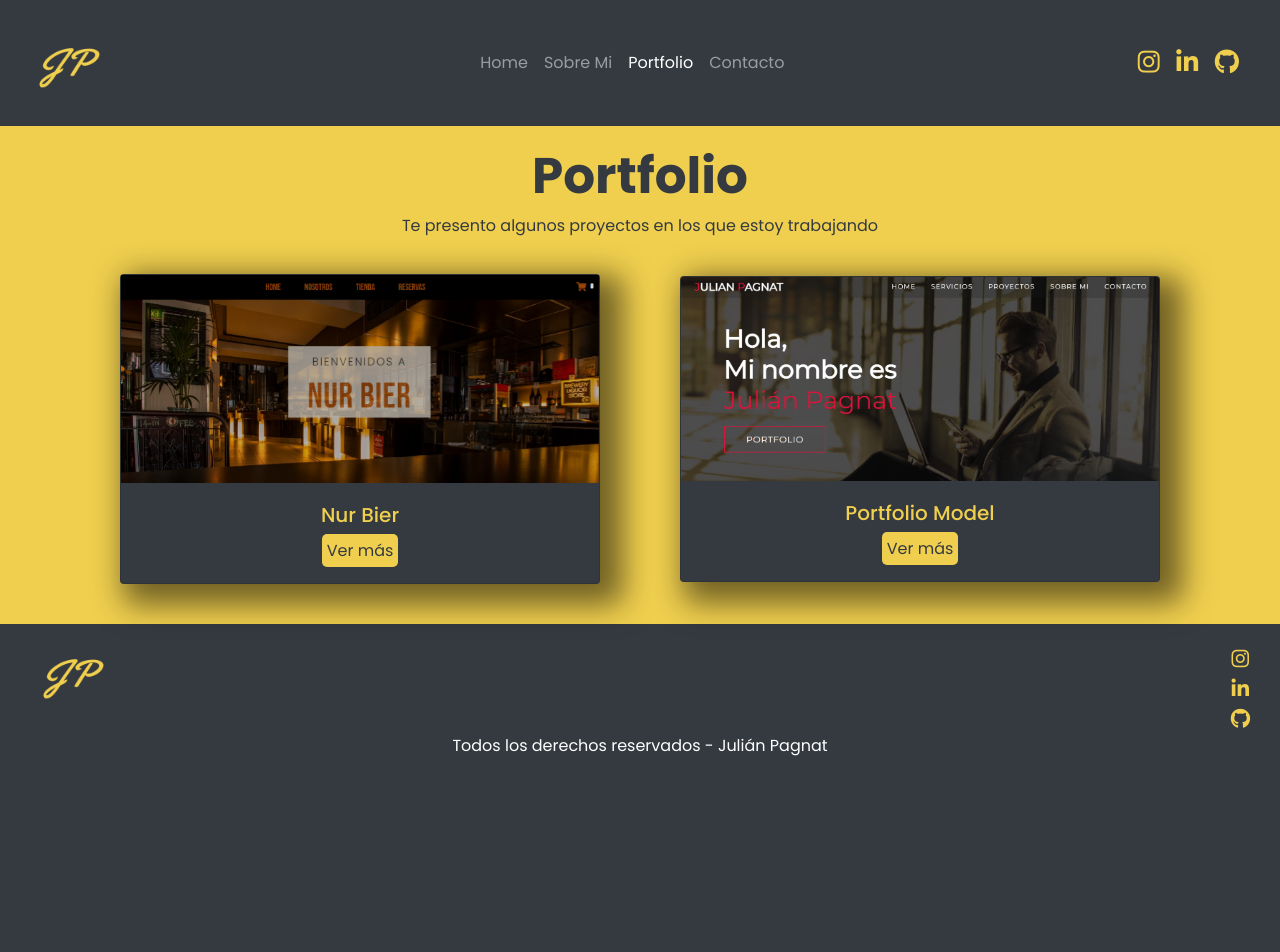
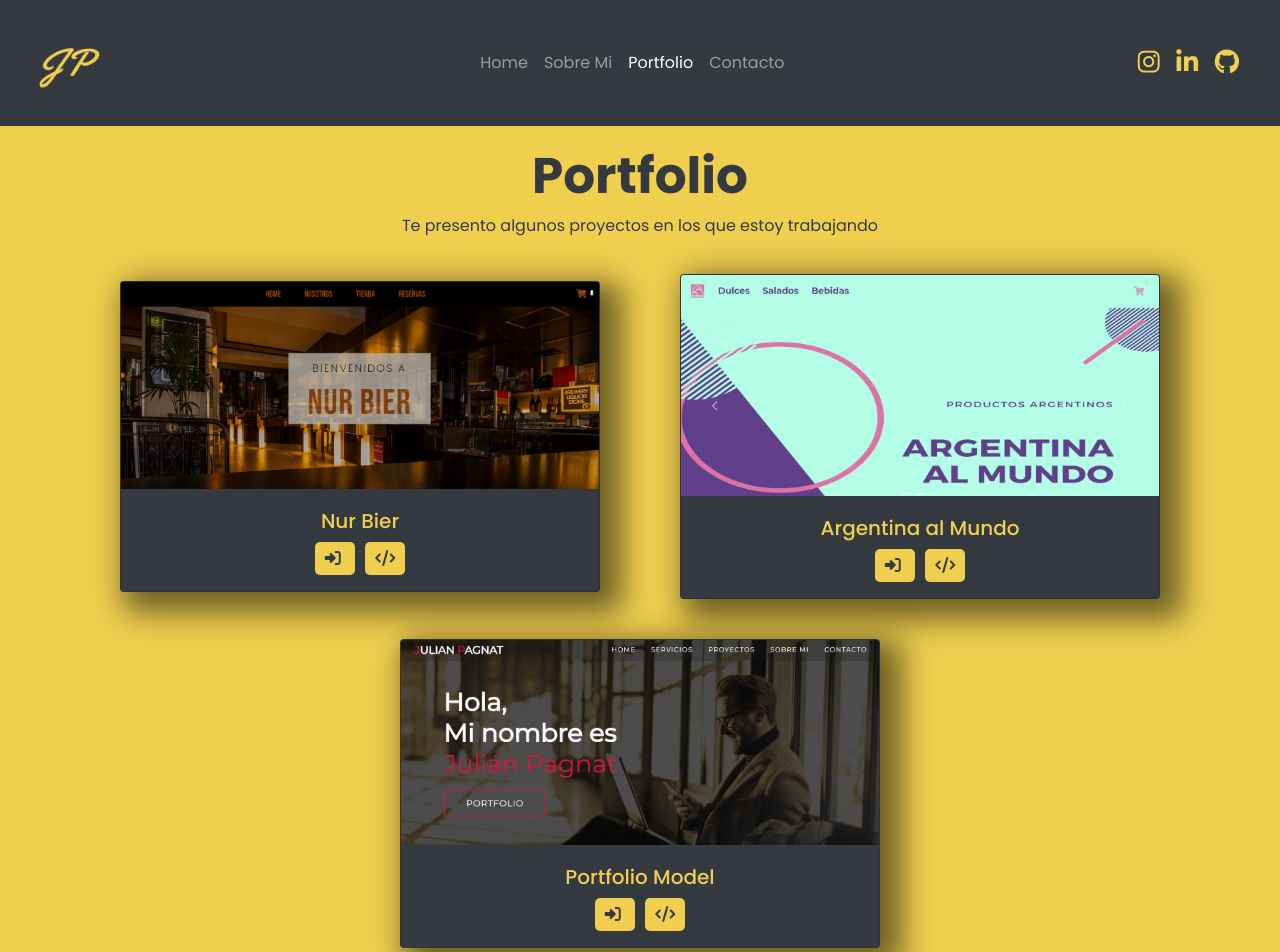
Before and after one commit to jpagnat/julian_pagnat, a website: page html/portfolio.html in a window 1280 px wide. Shown: the top 952 px of the page. Before the commit the page ends 800 px from the top, so only its background shows below. Drawn offline with nearby package versions, Linux system fonts and the light colour scheme.

Commit message:
Update portfolio

```diff
--- a/css/style.css
+++ b/css/style.css
@@ -301,12 +301,20 @@ textarea {
           border-color: #343A40;
           padding: 5px;
           border-radius: 5px;
-          text-decoration: none; }
+          text-decoration: none;
+          margin: 5px;
+        }
+
+        .portfolio .portfolio_proyecto .card .card-body a i {
+          padding: 5px;
+        }
         .portfolio .portfolio_proyecto .card .card-body a:hover {
           background-color: #343A40;
           color: #f0cf4e;
           border-radius: 5px;
           border-color: #f0cf4e; }
+
+
 
 @media only screen and (max-width: 991px) {
   .redesSociales {
--- a/html/portfolio.html
+++ b/html/portfolio.html
@@ -77,15 +77,36 @@
                 <img src="../multimedia/portfolio/nur-bier.png" alt="">
                 <div class="card-body">
                     <h5 class="card-title">Nur Bier</h5>
-                    <a href="https://nurbier.000webhostapp.com/" target="_blank class=" btn btn-primary">Ver más</a>
+                    <a href="https://jpagnat.github.io/bar_project/" target="_blank class=" btn btn-primary">
+                        <i class="fas fa-sign-in-alt"></i>
+                    </a>
+                    <a href="https://github.com/jpagnat/bar_project" target="_blank class=" btn btn-primary">
+                        <i class="fas fa-code"></i>
+                    </a>
+                </div>
+            </div>
+            <div class="card" style="width: 30rem;">
+                <img src="../multimedia/portfolio/arg-almundo.png" class="card-img-top" alt="...">
+                <div class="card-body">
+                    <h5 class="card-title">Argentina al Mundo</h5>
+                    <a href="https://jpagnat.github.io/arg-al-mundo/" target="_blank class=" btn btn-primary">
+                        <i class="fas fa-sign-in-alt"></i>
+                    </a>
+                    <a href="https://github.com/jpagnat/arg-al-mundo" target="_blank class=" btn btn-primary">
+                        <i class="fas fa-code"></i>
+                    </a>
                 </div>
             </div>
             <div class="card" style="width: 30rem;">
                 <img src="../multimedia/portfolio/portfolio1.png" class="card-img-top" alt="...">
                 <div class="card-body">
                     <h5 class="card-title">Portfolio Model</h5>
-                    <a href="https://jpagnat.github.io/templateportfolio/" target="_blank class=" btn btn-primary">Ver
-                        más</a>
+                    <a href="https://jpagnat.github.io/templateportfolio/" target="_blank class=" btn btn-primary">
+                        <i class="fas fa-sign-in-alt"></i>
+                    </a>
+                    <a href="https://github.com/jpagnat/templateportfolio" target="_blank class=" btn btn-primary">
+                        <i class="fas fa-code"></i>
+                    </a>
                 </div>
             </div>
         </div>
```
Also changed, not shown: multimedia/portfolio/arg-almundo.png (added), 1 other file.
